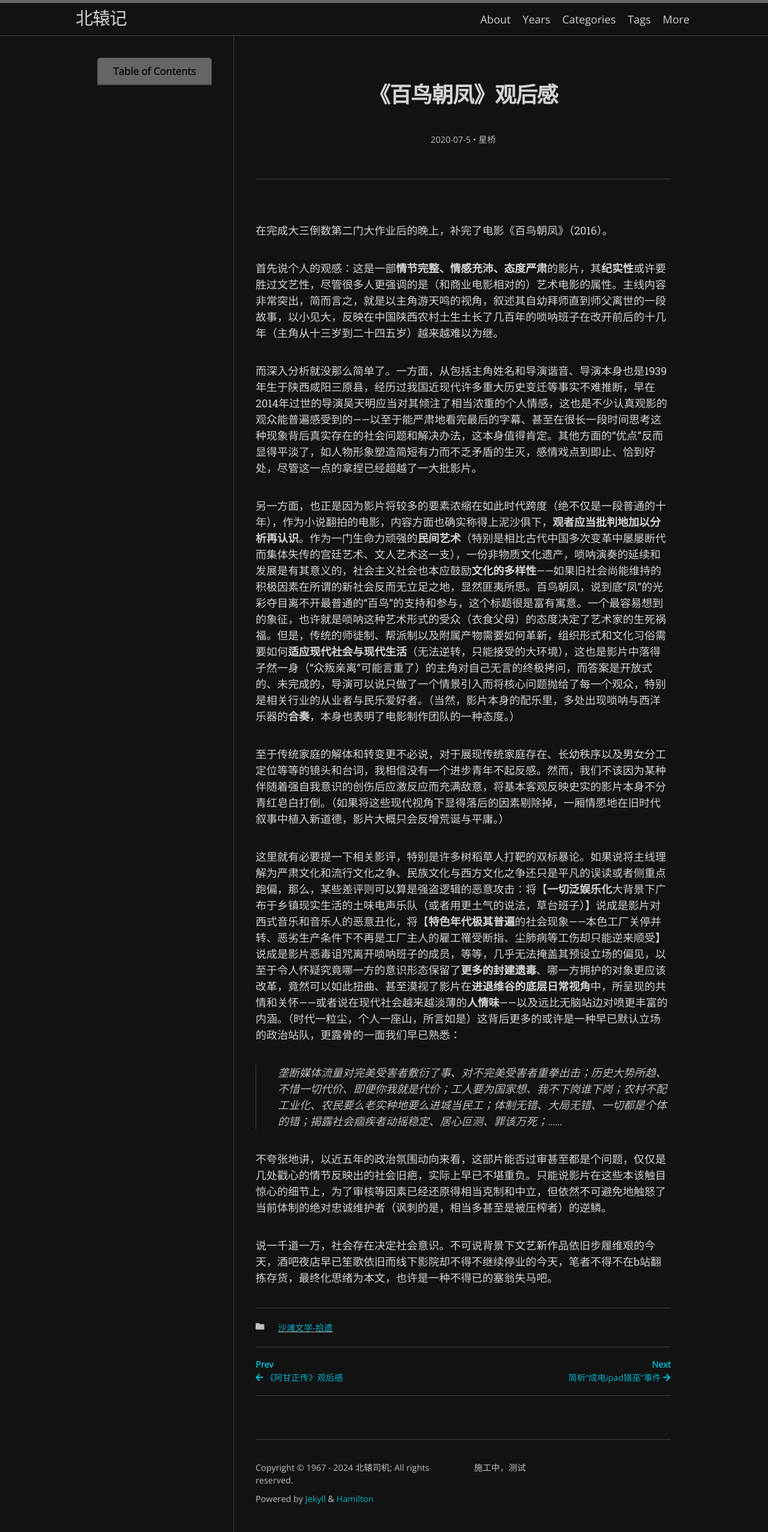
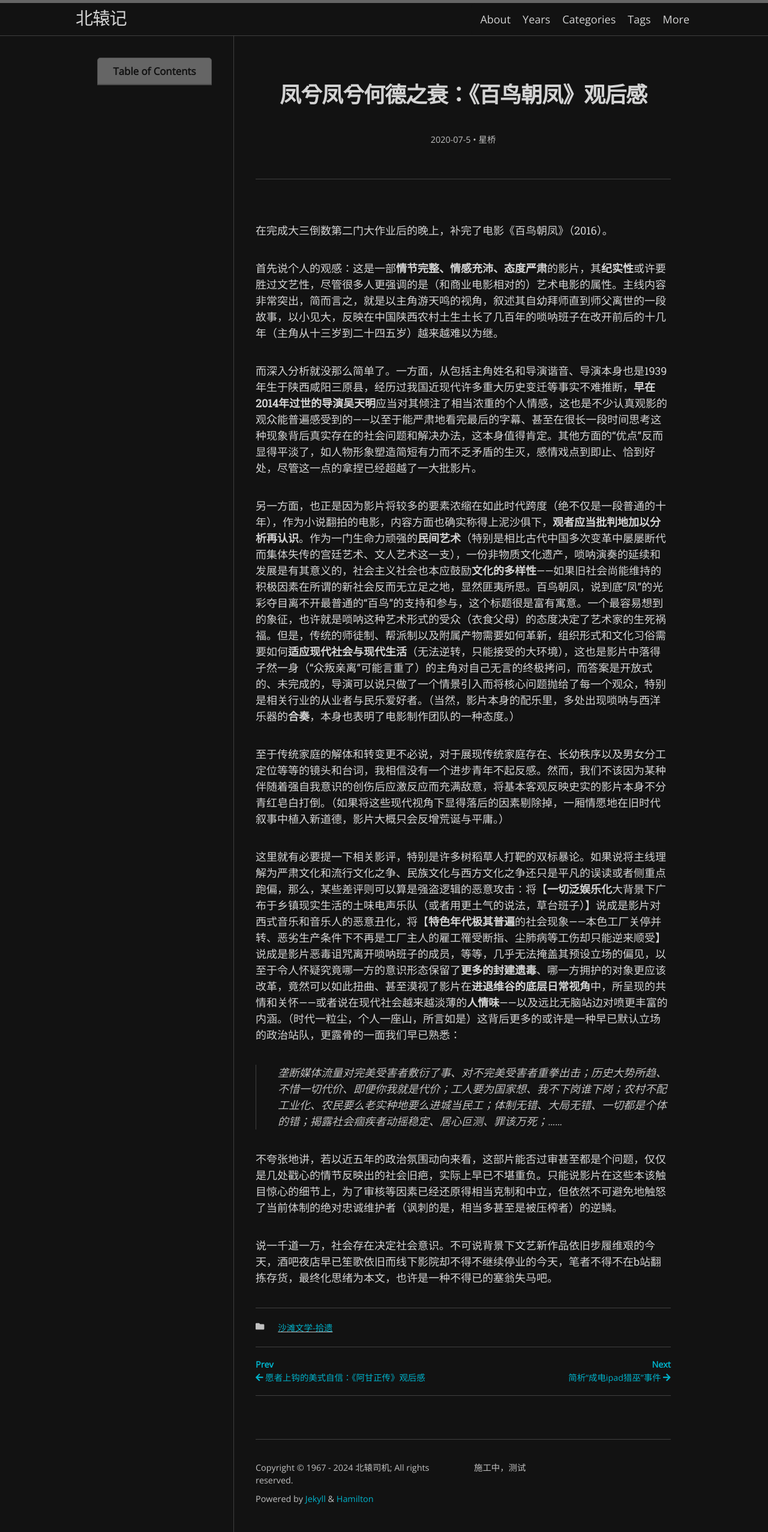
Before and after one commit to Lithiumcr/Lithiumcr.github.io, a Jekyll site: the page built from _posts/沙滩文学-拾遗/2020-07-05-《百鸟朝凤》观后感.md, in a window 1280 px wide. Shown: the whole page at 60% size. Built offline with Jekyll 4.4.1, drawn with Linux system fonts in a browser that asks for light colours; nearby versions of some CDN libraries; some web fonts are replaced.

Commit message:
修改日期格式和标题

```diff
--- a/_posts/沙滩文学-拾遗/2020-7-5-《百鸟朝凤》观后感.md
+++ b/_posts/沙滩文学-拾遗/2020-07-05-《百鸟朝凤》观后感.md
@@ -1,6 +1,6 @@
 ---
 layout: post
-title: 《百鸟朝凤》观后感
+title: 凤兮凤兮何德之衰：《百鸟朝凤》观后感
 category: 沙滩文学-拾遗
 author: 星桥
 toc: true
@@ -10,7 +10,7 @@ toc: true
 
 首先说个人的观感：这是一部**情节完整、情感充沛、态度严肃**的影片，其**纪实性**或许要胜过文艺性，尽管很多人更强调的是（和商业电影相对的）艺术电影的属性。主线内容非常突出，简而言之，就是以主角游天鸣的视角，叙述其自幼拜师直到师父离世的一段故事，以小见大，反映在中国陕西农村土生土长了几百年的唢呐班子在改开前后的十几年（主角从十三岁到二十四五岁）越来越难以为继。
 
-而深入分析就没那么简单了。一方面，从包括主角姓名和导演谐音、导演本身也是1939年生于陕西咸阳三原县，经历过我国近现代许多重大历史变迁等事实不难推断，早在2014年过世的导演吴天明应当对其倾注了相当浓重的个人情感，这也是不少认真观影的观众能普遍感受到的——以至于能严肃地看完最后的字幕、甚至在很长一段时间思考这种现象背后真实存在的社会问题和解决办法，这本身值得肯定。其他方面的“优点”反而显得平淡了，如人物形象塑造简短有力而不乏矛盾的生灭，感情戏点到即止、恰到好处，尽管这一点的拿捏已经超越了一大批影片。
+而深入分析就没那么简单了。一方面，从包括主角姓名和导演谐音、导演本身也是1939年生于陕西咸阳三原县，经历过我国近现代许多重大历史变迁等事实不难推断，**早在2014年过世的导演吴天明**应当对其倾注了相当浓重的个人情感，这也是不少认真观影的观众能普遍感受到的——以至于能严肃地看完最后的字幕、甚至在很长一段时间思考这种现象背后真实存在的社会问题和解决办法，这本身值得肯定。其他方面的“优点”反而显得平淡了，如人物形象塑造简短有力而不乏矛盾的生灭，感情戏点到即止、恰到好处，尽管这一点的拿捏已经超越了一大批影片。
 
 另一方面，也正是因为影片将较多的要素浓缩在如此时代跨度（绝不仅是一段普通的十年），作为小说翻拍的电影，内容方面也确实称得上泥沙俱下，**观者应当批判地加以分析再认识**。作为一门生命力顽强的**民间艺术**（特别是相比古代中国多次变革中屡屡断代而集体失传的宫廷艺术、文人艺术这一支），一份非物质文化遗产，唢呐演奏的延续和发展是有其意义的，社会主义社会也本应鼓励**文化的多样性**——如果旧社会尚能维持的积极因素在所谓的新社会反而无立足之地，显然匪夷所思。百鸟朝凤，说到底“凤”的光彩夺目离不开最普通的“百鸟”的支持和参与，这个标题很是富有寓意。一个最容易想到的象征，也许就是唢呐这种艺术形式的受众（衣食父母）的态度决定了艺术家的生死祸福。但是，传统的师徒制、帮派制以及附属产物需要如何革新，组织形式和文化习俗需要如何**适应现代社会与现代生活**（无法逆转，只能接受的大环境），这也是影片中落得孑然一身（“众叛亲离”可能言重了）的主角对自己无言的终极拷问，而答案是开放式的、未完成的，导演可以说只做了一个情景引入而将核心问题抛给了每一个观众，特别是相关行业的从业者与民乐爱好者。（当然，影片本身的配乐里，多处出现唢呐与西洋乐器的**合奏**，本身也表明了电影制作团队的一种态度。）
 
@@ -20,6 +20,6 @@ toc: true
 
 > 垄断媒体流量对完美受害者敷衍了事、对不完美受害者重拳出击；历史大势所趋、不惜一切代价、即便你我就是代价；工人要为国家想、我不下岗谁下岗；农村不配工业化、农民要么老实种地要么进城当民工；体制无错、大局无错、一切都是个体的错；揭露社会痼疾者动摇稳定、居心叵测、罪该万死；……
 
-不夸张地讲，以近五年的政治氛围动向来看，这部片能否过审甚至都是个问题，仅仅是几处戳心的情节反映出的社会旧疤，实际上早已不堪重负。只能说影片在这些本该触目惊心的细节上，为了审核等因素已经还原得相当克制和中立，但依然不可避免地触怒了当前体制的绝对忠诚维护者（讽刺的是，相当多甚至是被压榨者）的逆鳞。
+不夸张地讲，若以近五年的政治氛围动向来看，这部片能否过审甚至都是个问题，仅仅是几处戳心的情节反映出的社会旧疤，实际上早已不堪重负。只能说影片在这些本该触目惊心的细节上，为了审核等因素已经还原得相当克制和中立，但依然不可避免地触怒了当前体制的绝对忠诚维护者（讽刺的是，相当多甚至是被压榨者）的逆鳞。
 
 说一千道一万，社会存在决定社会意识。不可说背景下文艺新作品依旧步履维艰的今天，酒吧夜店早已笙歌依旧而线下影院却不得不继续停业的今天，笔者不得不在b站翻拣存货，最终化思绪为本文，也许是一种不得已的塞翁失马吧。
```
Also changed, not shown: _posts/沙滩文学-拾遗/2020-04-31-开刊词.md (renamed from _posts/沙滩文学-拾遗/2020-5-15-开刊词.md, +1 -1 lines), _posts/沙滩文学-拾遗/2020-06-08-《阿甘正传》观后感.md (added, +21 -0 lines), _posts/沙滩文学-拾遗/2020-6-8-《阿甘正传》观后感.md (deleted, +0 -19 lines), _posts/沙滩文学-拾遗/2020-05-12-冠姓权.md (renamed from _posts/沙滩文学-拾遗/2020-5-17-冠姓权.md), _posts/沙滩文学-拾遗/2020-05-12-论负面清单.md (renamed from _posts/沙滩文学-拾遗/2020-5-12-论负面清单.md), _posts/沙滩文学-拾遗/2020-05-15-popi.md (renamed from _posts/沙滩文学-拾遗/2020-5-15-popi.md), _posts/沙滩文学-拾遗/2020-07-05-简析成电ipad猎巫事件.md (renamed from _posts/沙滩文学-拾遗/2020-7-5-简析成电ipad猎巫事件.md).
